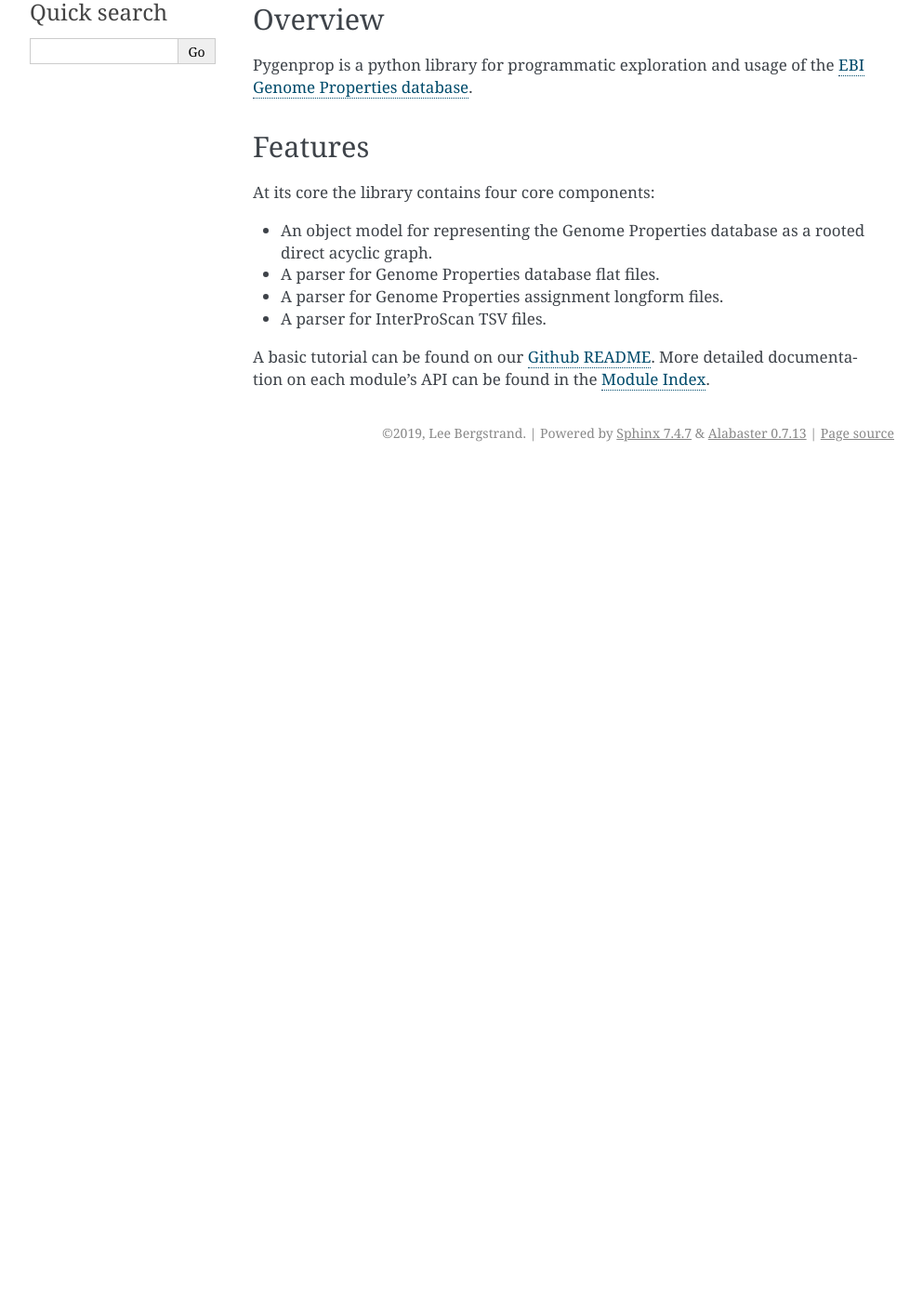
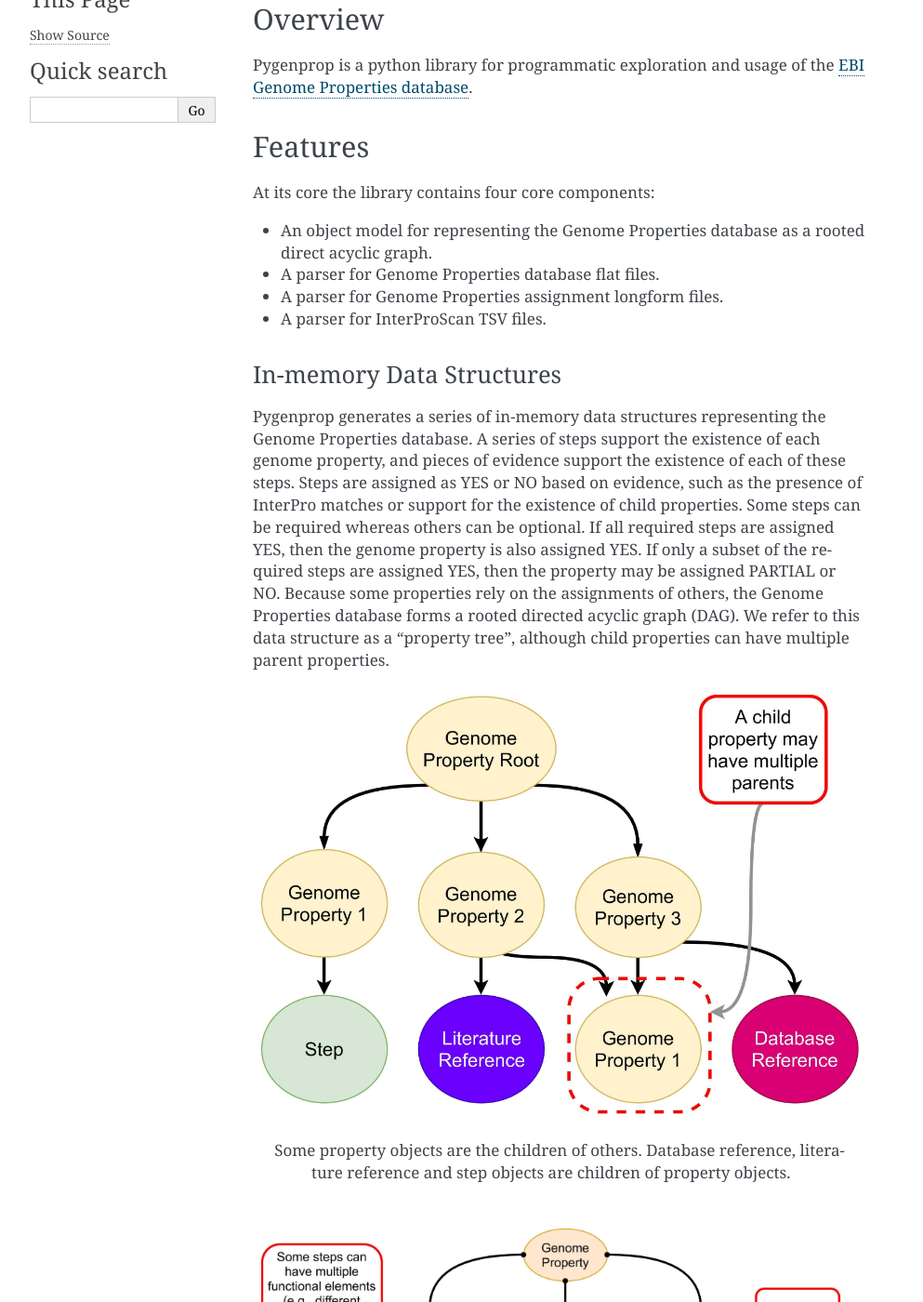
Before and after one commit to Micromeda/pygenprop, a Sphinx documentation site: the page built from docs/source/index.rst, in a window 1280 px wide and 1400 px high, scrolled down 270 px. Shown: the whole window at 93% size, without its empty margins (148-1141 px from the left). Built offline with Sphinx 7.4.7, drawn with Linux system fonts in a browser that asks for light colours; before the commit the page ends 900 px from its top, so only the background shows below that; some of the changed text lies outside the part shown.

```diff
--- a/docs/source/index.rst
+++ b/docs/source/index.rst
@@ -32,5 +32,34 @@ At its core the library contains four core components:
 * A parser for Genome Properties assignment longform files.
 * A parser for InterProScan TSV files.
 
+In-memory Data Structures
+^^^^^^^^^^^^^^^^^^^^^^^^^
+
+Pygenprop generates a series of in-memory data structures representing the Genome Properties database. A series of steps
+support the existence of each genome property, and pieces of evidence support the existence of each of these steps.
+Steps are assigned as YES or NO based on evidence, such as the presence of InterPro matches or support for the existence
+of child properties. Some steps can be required whereas others can be optional. If all required steps are assigned YES,
+then the genome property is also assigned YES. If only a subset of the required steps are assigned YES, then the
+property may be assigned PARTIAL or NO. Because some properties rely on the assignments of others, the Genome Properties
+database forms a rooted directed acyclic graph (DAG). We refer to this data structure as a "property tree", although
+child properties can have multiple parent properties.
+
+.. figure:: ../source/_static/Figure_1A.jpg
+    :align: center
+    :alt: alternate text
+    :figclass: align-center
+
+    Some property objects are the children of others. Database reference, literature reference and step objects are children of property objects.
+
+.. figure:: ../source/_static/Figure_1B.jpg
+    :align: center
+    :alt: alternate text
+    :figclass: align-center
+
+    Each property is supported by step, functional element, and evidence objects.
+
+Tutorial
+--------
+
 A basic tutorial can be found on our `Github README <https://github.com/Micromeda/pygenprop/tree/master#usage>`_. More
 detailed documentation on each module's API can be found in the :ref:`modindex`.
```
Also changed, not shown: README.md (+35 -40 lines), docs/source/_static/Figure_1A.jpg (added), docs/source/_static/Figure_1B.jpg (added).
